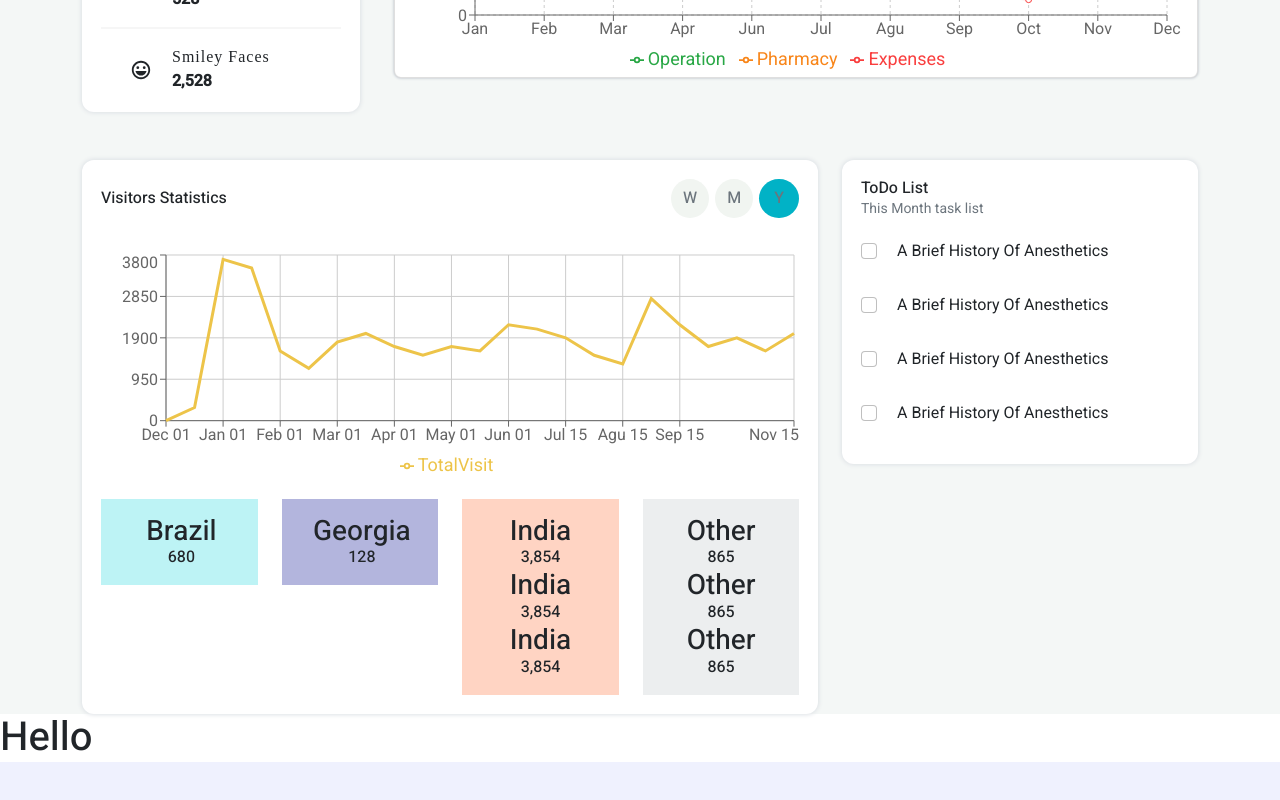
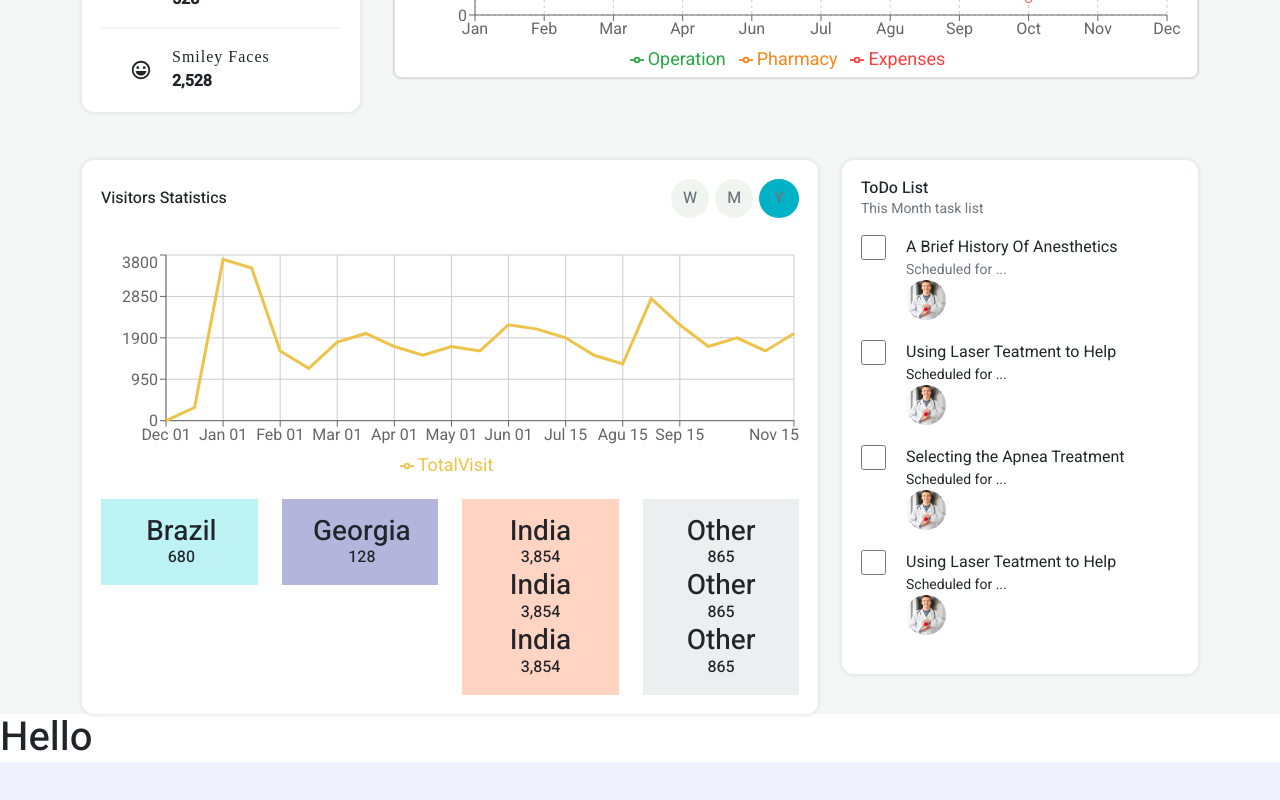
Before and after one commit to ruhulamin77/sigma-hospital-client, a React (Create React App) app: page /adminhome in a window 1280 px wide. Shown: the part 636-1436 px from the top of the page. Built offline with nearby package versions, Linux system fonts and the light colour scheme.

Commit message:
complete section2 in dashboard

```diff
--- a/src/components/Dashboard/AdminDashboard/AdminHome/SecondSection/SecondSection.css
+++ b/src/components/Dashboard/AdminDashboard/AdminHome/SecondSection/SecondSection.css
@@ -37,22 +37,30 @@
     color: #01B2C6;
     cursor: pointer;
 }
-.todo-board div:nth-child(1){
-    margin: 10px 0;
+
+.todo1, .todo2, .todo3, .todo4 {
+    display: flex;
+    align-items: flex-start;
+    margin-bottom: 20px;
 }
-.todo-board div:nth-child(2){
-    margin: 10px 0;
-}
-.todo-board div:nth-child(3){
-    margin: 10px 0;
-}
-.todo-board div:nth-child(4){
-    margin: 10px 0;
-}
-.todo-check{
+.todo1 div, .todo2 div, .todo3 div, .todo4 div{
     display: flex;
-    align-items: center;
-}
-.todo-check p{
+    flex-direction: column;
     margin-left: 20px;
 }
+
+.todo1 img, .todo2 img, .todo3 img, .todo4 img{
+    width: 40px;
+    height: 40px;
+    border-radius: 50%;
+}
+
+.edit-check{
+    width: 25px;
+    height: 25px;
+    accent-color: #01B2C6;
+}
+
+.edit-check:checked + div p{
+    text-decoration: line-through;
+}
--- a/src/components/Dashboard/AdminDashboard/AdminHome/SecondSection/SecondSection.js
+++ b/src/components/Dashboard/AdminDashboard/AdminHome/SecondSection/SecondSection.js
@@ -1,10 +1,11 @@
 import React from 'react';
 import "./SecondSection.css";
 import { ResponsiveContainer, LineChart, Line, XAxis, YAxis, CartesianGrid, Legend, Tooltip } from 'recharts';
-import { Card, Carousel, Col, Container, Form, FormControl, InputGroup, Row } from 'react-bootstrap';
+import { Card, Col, Container, Row } from 'react-bootstrap';
 import "slick-carousel/slick/slick.css";
 import "slick-carousel/slick/slick-theme.css";
 import Slider from "react-slick";
+import photo from '../../../../../images/doctors/07.jpg'
 
 const SecondSection = () => {
     const VisitorsStatistics = [
@@ -150,6 +151,10 @@ const SecondSection = () => {
         arrows: false
     };
 
+    // const handleCheckPoint = () => {
+    //     console.log('clicked');
+    // }
+
     return (
         <div style={{ backgroundColor: "#F4F7F6" }}>
             <Container>
@@ -218,11 +223,7 @@ const SecondSection = () => {
                                                     </div>
                                                 </Slider>
                                             </div>
-
                                         </Card>
-
-
-
                                     </div>
                                 </div>
 
@@ -254,8 +255,6 @@ const SecondSection = () => {
 
                                         </Card>
 
-
-
                                     </div>
                                 </div>
 
@@ -266,22 +265,48 @@ const SecondSection = () => {
                         <Card className='card-control2'>
                             <h6>ToDo List</h6>
                             <small className='text-secondary'>This Month task list</small>
-                            <div className='todo-board'>
-                                <div className='todo-check'>
-                                    <Form.Check aria-label="option 1" /> <p>A Brief History Of Anesthetics</p>
-                                </div>
+                            <div className='todo-board mt-3'>
+                                {/* {
+                                        BsArrowsFullscreen.map(asdf => {
 
-                                <div className='todo-check'>
-                                    <Form.Check aria-label="option 1" /> <p>A Brief History Of Anesthetics</p>
-                                </div>
+                                        })
+                                    } */}
+                                <label className='todo1'>
+                                    <input type="checkbox" name="packersOff" class="edit-check" value="1" />
+                                    <div>
+                                        <p>A Brief History Of Anesthetics</p>
+                                        <small className='text-secondary'>Scheduled for ...</small>
+                                        <img src={photo} alt="DoctorPhoto" />
+                                    </div>
 
-                                <div className='todo-check'>
-                                    <Form.Check aria-label="option 1" /> <p>A Brief History Of Anesthetics</p>
-                                </div>
+                                </label>
+                                <label className='todo2'>
+                                    <input type="checkbox" name="packersOff" class="edit-check" value="1" />
+                                    <div>
+                                        <p>Using Laser Teatment to Help</p>
+                                        <small>Scheduled for ...</small>
+                                        <img src={photo} alt="DoctorPhoto" />
+                                    </div>
 
-                                <div className='todo-check'>
-                                    <Form.Check aria-label="option 1" /> <p>A Brief History Of Anesthetics</p>
-                                </div>
+                                </label>
+                                <label className='todo3'>
+                                    <input type="checkbox" name="packersOff" class="edit-check" value="1" />
+                                    <div>
+                                        <p>Selecting the Apnea Treatment</p>
+                                        <small>Scheduled for ...</small>
+                                        <img src={photo} alt="DoctorPhoto" />
+                                    </div>
+
+                                </label>
+                                <label className='todo4'>
+                                    <input type="checkbox" name="packersOff" class="edit-check" value="1" />
+                                    <div>
+                                        <p>Using Laser Teatment to Help</p>
+                                        <small>Scheduled for ...</small>
+                                        <img src={photo} alt="DoctorPhoto" />
+                                    </div>
+                                </label>
+
                             </div>
                         </Card>
                     </Col>
```
